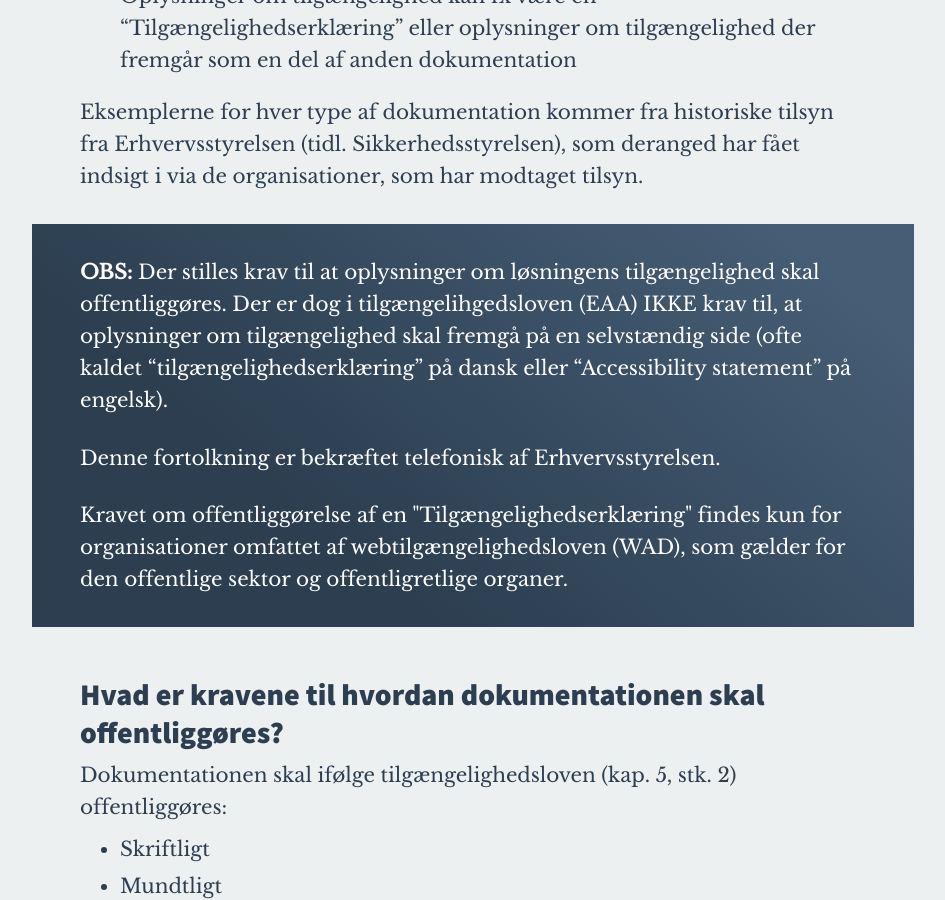
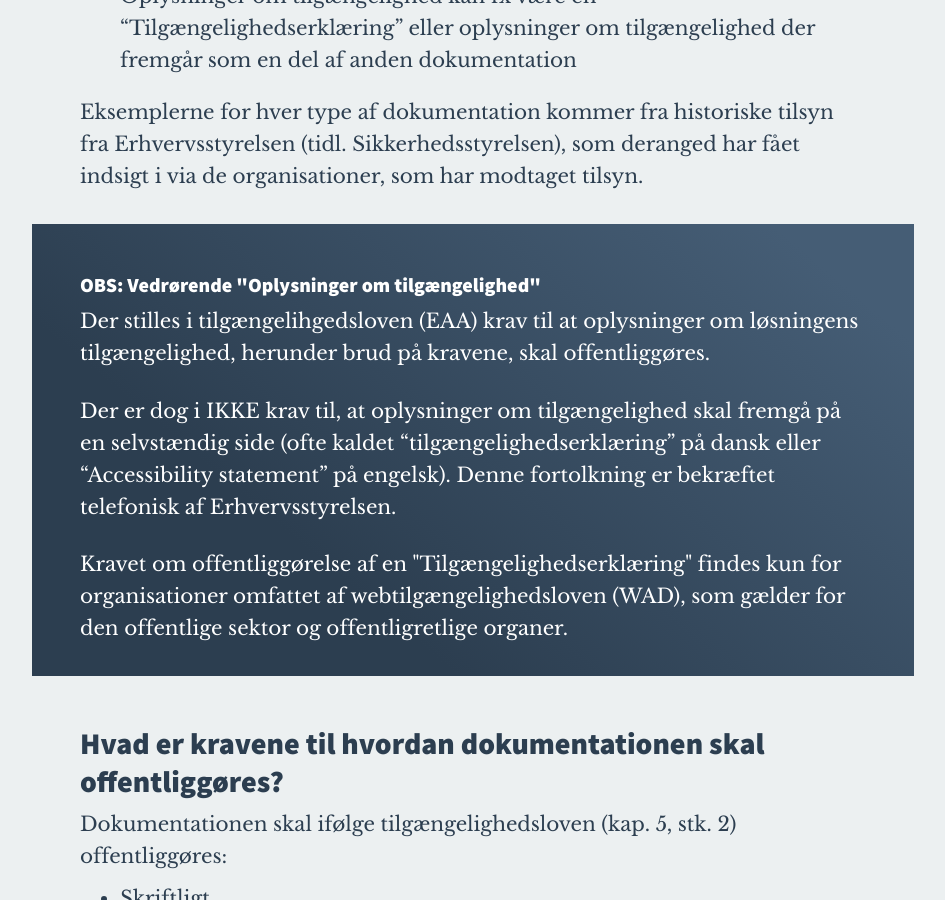
Before and after one commit to derangeddk/deranged.dk, a Jekyll site: the page built from _posts/2026-04-07-mundtlig-offentliggoerelse-i-tilaengelighedsloven.html, in a window 1280 px wide and 900 px high, scrolled down 2309 px. Shown: the whole window, without its empty margins (20-965 px from the left). Built offline with Jekyll 4.4.1, drawn with Linux system fonts in a browser that asks for light colours; some web fonts are replaced; comment, search, counter and statistics services are not loaded.

Commit message:
Update 2026-04-07-mundtlig-offentliggoerelse-i-tilaengelighedsloven.html

```diff
--- a/_posts/2026-04-07-mundtlig-offentliggoerelse-i-tilaengelighedsloven.html
+++ b/_posts/2026-04-07-mundtlig-offentliggoerelse-i-tilaengelighedsloven.html
@@ -71,9 +71,11 @@ by: >
     <p>Eksemplerne for hver type af dokumentation kommer fra historiske tilsyn fra Erhvervsstyrelsen (tidl. Sikkerhedsstyrelsen), som deranged har fået indsigt i via de organisationer, som har modtaget tilsyn.</p>
 
     <div class="highlight-box">
-        <p><strong>OBS:</strong> Der stilles krav til at oplysninger om løsningens tilgængelighed skal offentliggøres. Der er dog i tilgængelihgedsloven (EAA) IKKE krav til, at oplysninger om tilgængelighed skal fremgå på en selvstændig side (ofte kaldet “tilgængelighedserklæring” på dansk eller “Accessibility statement” på engelsk).</p>
+        <h3>OBS: Vedrørende "Oplysninger om tilgængelighed"</h3>
 
-        <p>Denne fortolkning er bekræftet telefonisk af Erhvervsstyrelsen.</p>
+        <p>Der stilles i tilgængelihgedsloven (EAA) krav til at oplysninger om løsningens tilgængelighed, herunder brud på kravene, skal offentliggøres.</p>
+
+        <p>Der er dog i IKKE krav til, at oplysninger om tilgængelighed skal fremgå på en selvstændig side (ofte kaldet “tilgængelighedserklæring” på dansk eller “Accessibility statement” på engelsk). Denne fortolkning er bekræftet telefonisk af Erhvervsstyrelsen.</p>
 
         <p>Kravet om offentliggørelse af en "Tilgængelighedserklæring" findes kun for organisationer omfattet af webtilgængelighedsloven (WAD), som gælder for den offentlige sektor og offentligretlige organer.</p>
 
```
